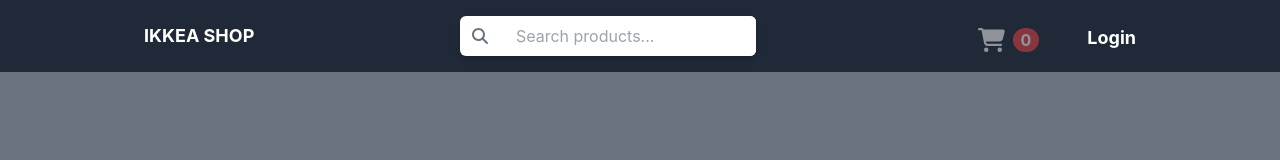
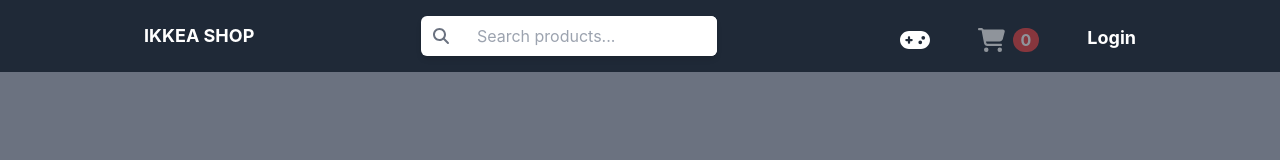
Before and after one commit to Genta-arya/Redux-Course, a React (Vite) app: page / in a window 1280 px wide. Shown: the top 160 px of the page. Built offline with nearby package versions, Linux system fonts and the light colour scheme; no server answers.

Commit message:
add midtrans , auth , game

```diff
--- a/src/View/User/Component/Navbar.jsx
+++ b/src/View/User/Component/Navbar.jsx
@@ -115,6 +115,11 @@ const Navbar = () => {
             <div className=" items-center md:block lg:block mt-2 hidden">
               <div className="text-white flex items-center ml-4  ">
                 <FontAwesomeIcon
+                  icon={faGamepad}
+                  className="mr-12 text-2xl cursor-pointer"
+                  onClick={openGame}
+                />
+                <FontAwesomeIcon
                   icon={faShoppingCart}
                   className="mr-2 text-2xl cursor-pointer"
                   onClick={openCartModal}
@@ -125,13 +130,18 @@ const Navbar = () => {
               </div>
             </div>
           ) : (
-            <div className="mt-2 md:block lg:block hidden">
-              <div className="text-white flex items-center ml-4 opacity-50 ">
+            <div className="mt-2 md:block lg:block hidden ">
+              <div className="text-white flex items-center ml-4  ">
+                <FontAwesomeIcon
+                  icon={faGamepad}
+                  className="mr-12 text-2xl cursor-pointer "
+                  onClick={openGame}
+                />
                 <FontAwesomeIcon
                   icon={faShoppingCart}
-                  className="mr-2 text-2xl "
+                  className="mr-2 text-2xl opacity-50 "
                 />
-                <div className="bg-red-500 text-white font-bold rounded-full px-2">
+                <div className="bg-red-500 text-white font-bold rounded-full px-2 opacity-50 ">
                   {cartItemCount}
                 </div>
               </div>
```
